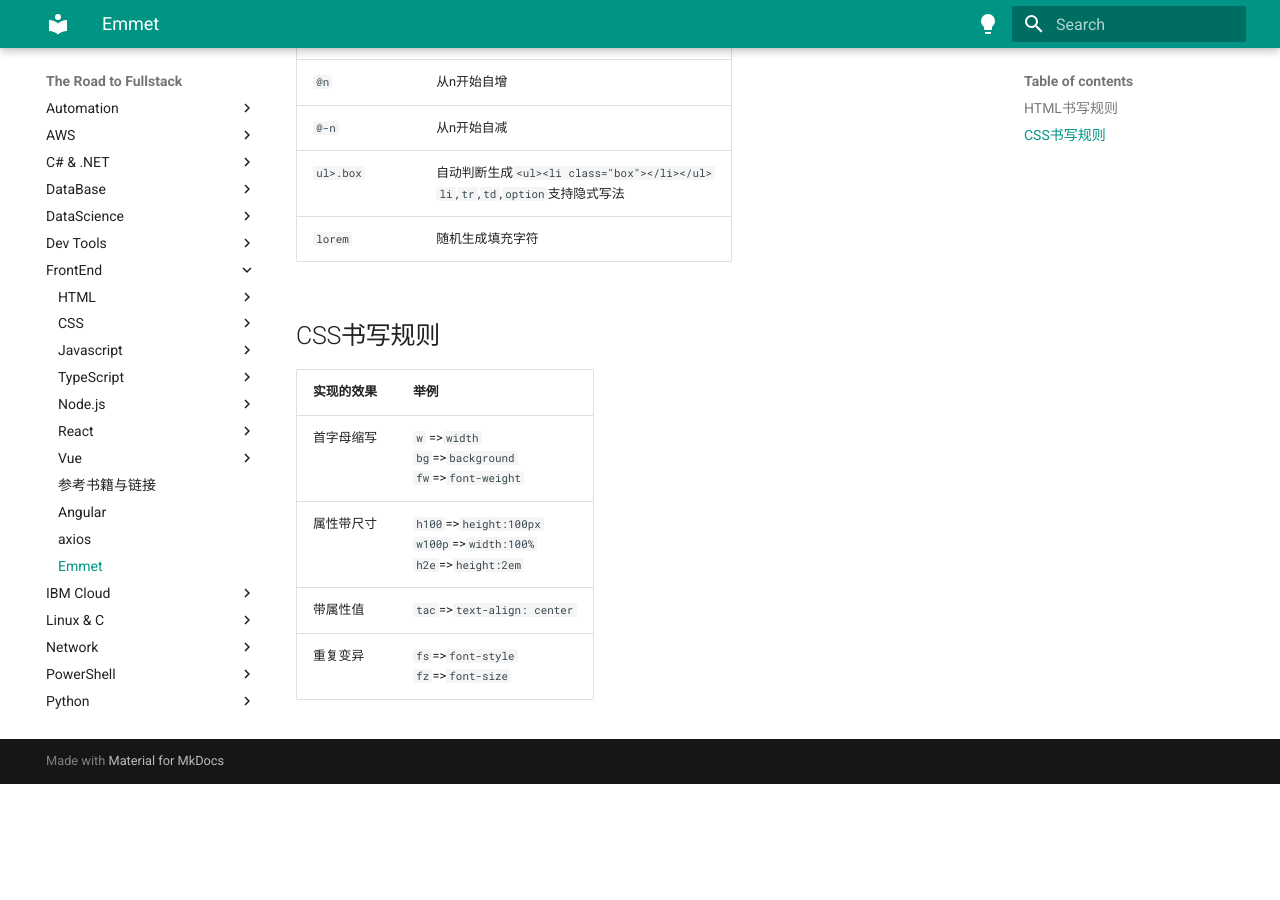
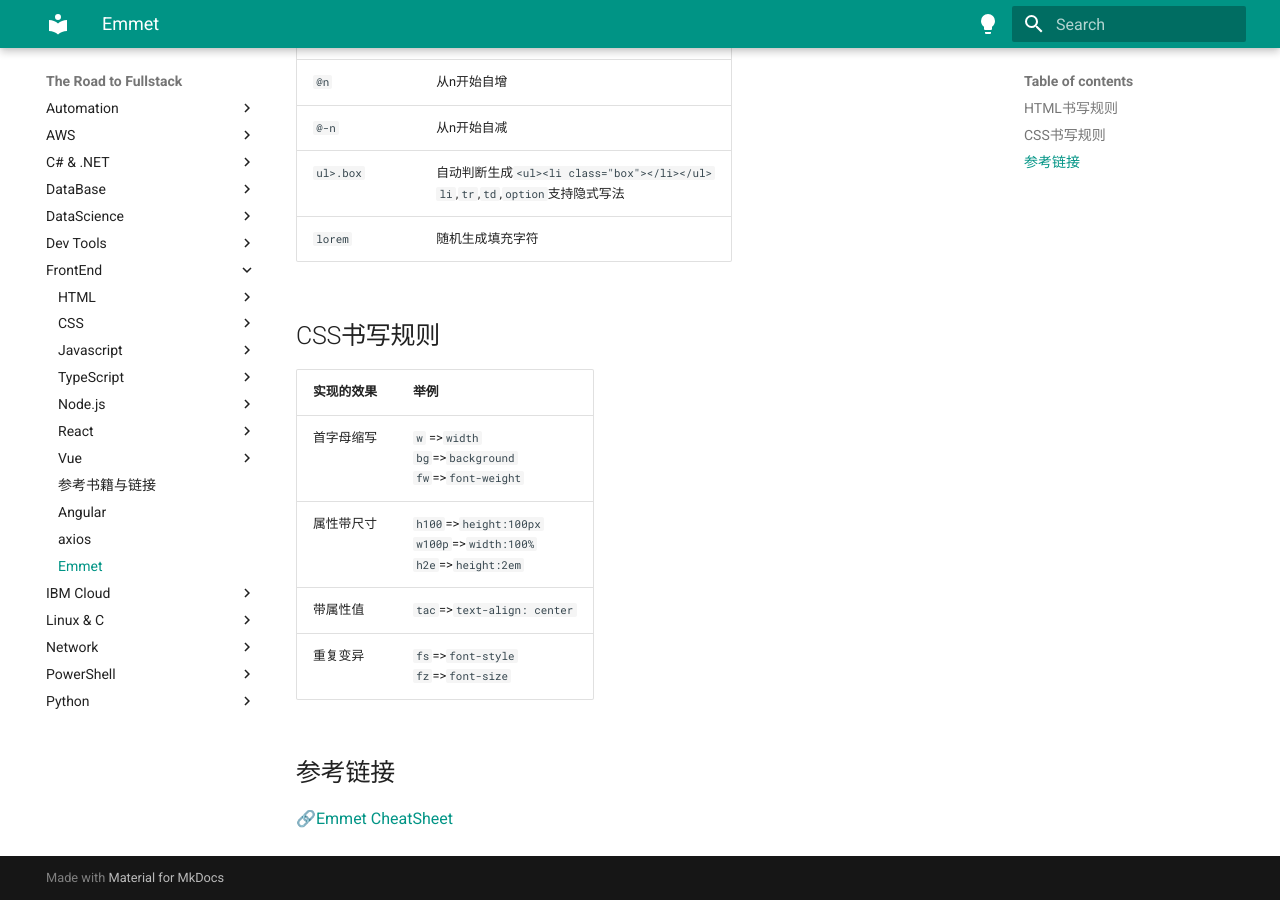
Before and after one commit to Zhongfu-Mao/The-Road-To-Fullstack, an MkDocs documentation site: the page built from docs/FrontEnd/Emmet.md, in a window 1280 px wide and 900 px high, scrolled down 849 px. Built offline with MkDocs 1.6.1 and Material for MkDocs 9.7.7, drawn with Linux system fonts in a browser that asks for light colours; comment, search, counter and statistics services are not loaded; before the commit the page ends 1633 px from its top, so only the background shows below that.

Commit message:
:memo: 补充`Emmet CheatSheet`的网址

```diff
--- a/docs/FrontEnd/Emmet.md
+++ b/docs/FrontEnd/Emmet.md
@@ -30,3 +30,7 @@
 | 属性带尺寸 | `h100`=>`height:100px`<br />`w100p`=>`width:100%`<br />`h2e`=>`height:2em` |
 | 带属性值   | `tac`=>`text-align: center`                                                |
 | 重复变异   | `fs`=>`font-style`<br />`fz`=>`font-size`                                  |
+
+## 参考链接
+
+[🔗Emmet CheatSheet](https://docs.emmet.io/cheat-sheet/)
```
